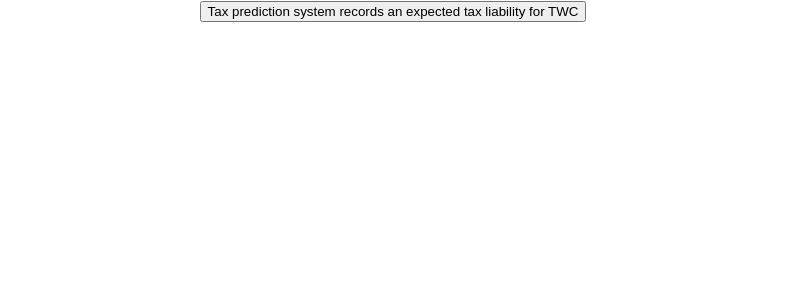
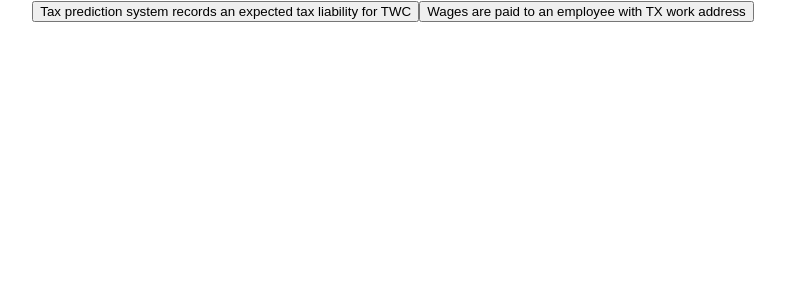
Before and after one commit to bbuchalter/sts-event-demo, a React (Create React App) app: page / in a window 1280 px wide. Shown: the top 300 px of the page, without its empty margins (247-1032 px from the left). Built offline with nearby package versions, Linux system fonts and the light colour scheme.

Commit message:
Multiple event buttons

```diff
--- a/src/App.tsx
+++ b/src/App.tsx
@@ -4,21 +4,25 @@
 function App() {
   const [eventLog, setEventLog] = useState<string[]>([]);
 
-  const taxPredictionEvent =
-    "Tax prediction system records an expected tax liability for TWC";
+  const supportedEvents = [
+    "Tax prediction system records an expected tax liability for TWC",
+    "Wages are paid to an employee with TX work address",
+  ];
 
   const recordEvent = (event: string) => (e: React.MouseEvent) => {
     e.preventDefault();
     setEventLog([...eventLog, event]);
   };
 
+  const eventButtons = supportedEvents.map((event) => (
+    <button onClick={recordEvent(event)}>{event}</button>
+  ));
+
   const eventLogEntries = eventLog.map((event) => <li>{event}</li>);
 
   return (
     <div className="App">
-      <button onClick={recordEvent(taxPredictionEvent)}>
-        {taxPredictionEvent}
-      </button>
+      {eventButtons}
       <ul>{eventLogEntries}</ul>
     </div>
   );
```
